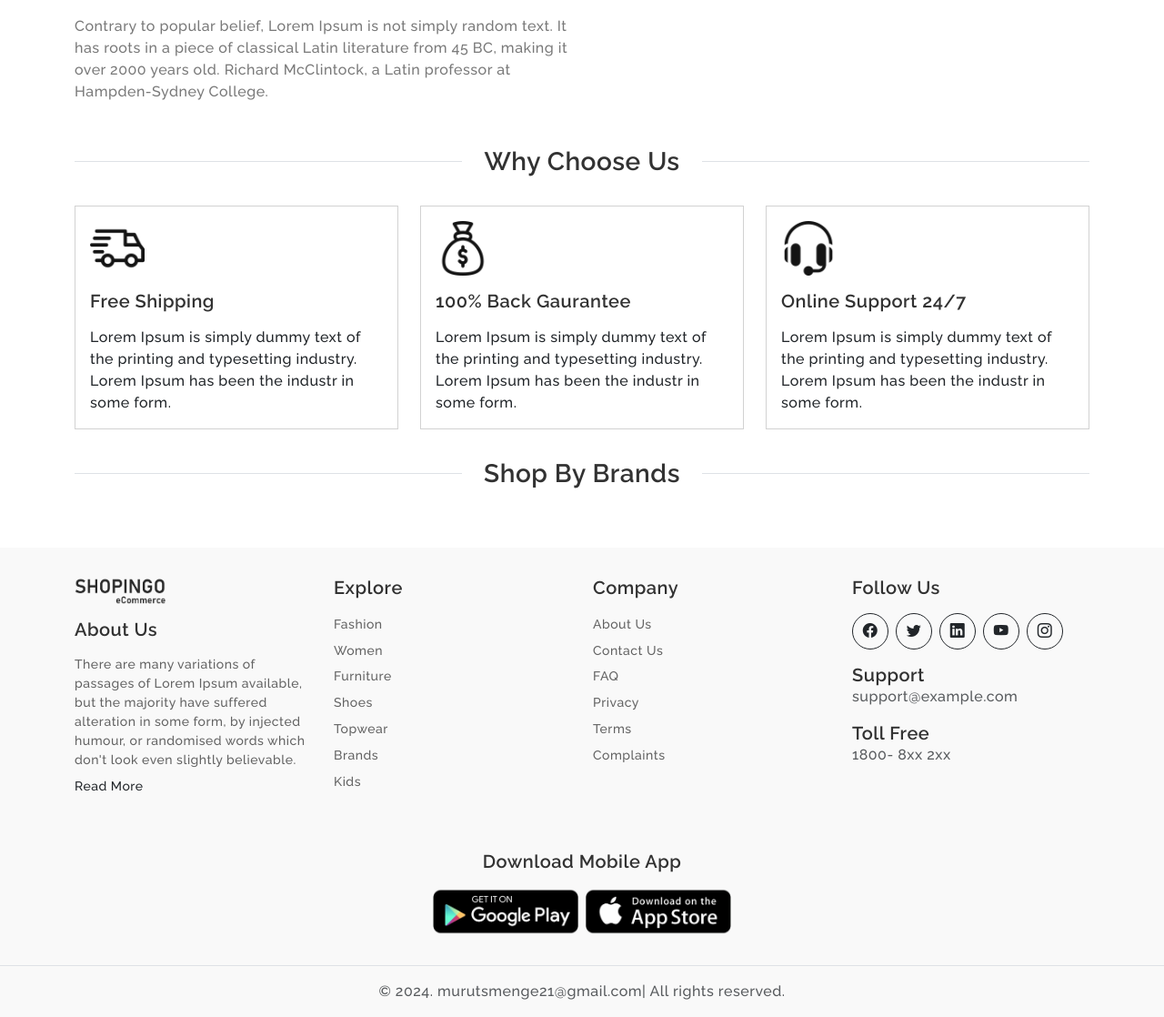
After one commit to murutsgebretsadik12/bk_flask_ecommerce, a Flask app: page /about in a window 1280 px wide. The commit adds this page. Shown: the part 591-1709 px from the top of the page at 91% size. Run offline with Flask 3, Linux system fonts and the light colour scheme; some libraries are stand-ins or nearby versions.

Commit message:
update the template

```diff
--- /dev/null
+++ b/eccomerce/templates/about.html
@@ -0,0 +1,91 @@
+{% extends 'base.html' %}
+
+{% block title %} Cart {% endblock %}
+
+
+{% block body %}
+
+ <!--start page content-->
+<div class="page-content">
+
+
+    <!--start breadcrumb-->
+    <div class="py-4 border-bottom">
+     <div class="container">
+       <nav aria-label="breadcrumb">
+         <ol class="breadcrumb mb-0">
+           <li class="breadcrumb-item"><a href="javascript:;">Home</a></li>
+           <li class="breadcrumb-item"><a href="javascript:;">Pages</a></li>
+           <li class="breadcrumb-item active" aria-current="page">About Us</li>
+         </ol>
+       </nav>
+     </div>
+    </div>
+    <!--end breadcrumb-->
+
+
+    <!--start product details-->
+    <section class="section-padding">
+     <div class="container">
+        <div class="row g-4">
+           <div class="col-12 col-xl-6">
+             <h3 class="fw-bold">Our Story</h3>
+                         <p>Lorem Ipsum is simply dummy text of the printing and typesetting industry. Lorem Ipsum has been the industry's standard dummy text ever since the 1500s, when an unknown printer took a galley of type and scrambled it to make a type specimen book. It has survived not only five centuries, but also the leap into electronic typesetting, remaining essentially unchanged.</p>
+                         <p>Contrary to popular belief, Lorem Ipsum is not simply random text. It has roots in a piece of classical Latin literature from 45 BC, making it over 2000 years old. Richard McClintock, a Latin professor at Hampden-Sydney College in Virginia, looked up one of the more obscure.</p>
+                         <p>Contrary to popular belief, Lorem Ipsum is not simply random text. It has roots in a piece of classical Latin literature from 45 BC, making it over 2000 years old. Richard McClintock, a Latin professor at Hampden-Sydney College.</p>
+           </div>
+           <div class="col-12 col-xl-6">
+              <img src="https://images.pexels.com/photos/7679877/pexels-photo-7679877.jpeg?auto=compress&cs=tinysrgb&w=1260&h=750&dpr=1" class="img-fluid" alt="">
+           </div>
+        </div><!--end row-->
+
+        <div class="separator section-padding">
+         <div class="line"></div>
+         <h3 class="mb-0 h3 fw-bold">Why Choose Us</h3>
+         <div class="line"></div>
+       </div>
+
+        <div class="row row-cols-1 row-cols-xl-3 g-4 why-choose">
+         <div class="col d-flex">
+           <div class="card rounded-0 shadow-none w-100">
+             <div class="card-body">
+               <img src="../static/images/icons/delivery.webp" width="60" alt="">
+               <h5 class="my-3 fw-bold">Free Shipping</h5>
+               <p class="mb-0">Lorem Ipsum is simply dummy text of the printing and typesetting industry. Lorem Ipsum has been the industr in some form.</p>
+             </div>
+           </div>
+         </div>
+         <div class="col d-flex">
+           <div class="card rounded-0 shadow-none w-100">
+             <div class="card-body">
+               <img src="../static/images/icons/money-bag.webp" width="60" alt="">
+               <h5 class="my-3 fw-bold">100% Back Gaurantee</h5>
+               <p class="mb-0">Lorem Ipsum is simply dummy text of the printing and typesetting industry. Lorem Ipsum has been the industr in some form.</p>
+             </div>
+           </div>
+         </div>
+         <div class="col d-flex">
+           <div class="card rounded-0 shadow-none w-100">
+             <div class="card-body">
+               <img src="../static/images/icons/support.webp" width="60" alt="">
+               <h5 class="my-3 fw-bold">Online Support 24/7</h5>
+               <p class="mb-0">Lorem Ipsum is simply dummy text of the printing and typesetting industry. Lorem Ipsum has been the industr in some form.</p>
+             </div>
+           </div>
+         </div>
+       </div>
+
+        <div class="separator section-padding">
+         <div class="line"></div>
+         <h3 class="mb-0 h3 fw-bold">Shop By Brands</h3>
+         <div class="line"></div>
+       </div>
+     </div>
+   </section>
+    <!--start product details-->
+
+  </div>
+   <!--end page content-->
+
+
+{% endblock %}
--- a/eccomerce/templates/base.html
+++ b/eccomerce/templates/base.html
@@ -32,21 +32,22 @@
   <header class="top-header">
     <nav class="navbar navbar-expand-xl w-100 navbar-light container gap-3">
         <div class="container-fluid">
-            <a class="navbar-brand d-none d-xl-inline" href="index.html"><img src="../asset/images/logo.webp" class="logo-img" alt=""></a>
+            <a class="navbar-brand d-none d-xl-inline" href="home.html"><img src="../asset/images/logo.webp" class="logo-img" alt=""></a>
             <a class="mobile-menu-btn d-inline d-xl-none" href="javascript:;" data-bs-toggle="offcanvas"
               data-bs-target="#offcanvasNavbar">
               <i class="bi bi-list"></i>
             </a>
             <div class="offcanvas offcanvas-start" tabindex="-1" id="offcanvasNavbar">
                 <div class="offcanvas-header">
-                  <div class="offcanvas-logo"><img src="../asset/images/logo.webp" class="logo-img" alt="">
+                  <div class="offcanvas-logo">
+                    <img src="../static/images/logo.webp" class="logo-img" alt="">
                   </div>
                   <button type="button" class="btn-close text-reset" data-bs-dismiss="offcanvas" aria-label="Close"></button>
                 </div>
                 <div class="offcanvas-body primary-menu">
                   <ul class="navbar-nav justify-content-start flex-grow-1 gap-1">
                     <li class="nav-item">
-                      <a class="nav-link" href="home.html">Home</a>
+                      <a class="nav-link" href="/">Home</a>
                     </li>
                     <li class="nav-item dropdown">
                       <a class="nav-link dropdown-toggle dropdown-toggle-nocaret" href="tv-shows.html"
@@ -127,10 +128,10 @@
                       </ul>
                     </li>
                     <li class="nav-item">
-                      <a class="nav-link" href="about-us.html">About</a>
+                      <a class="nav-link" href="/about">About</a>
                     </li>
                     <li class="nav-item">
-                      <a class="nav-link" href="contact-us.html">Contact</a>
+                      <a class="nav-link" href="/contact">Contact</a>
                     </li>
                     <li class="nav-item dropdown mx-2">
                       <a class="nav-link dropdown-toggle text-grey" href="#" role="button", id="profileDropdown"
```
Also changed, not shown: eccomerce/templates/contact.html (+111 -0 lines), requirements.txt (+23 -0 lines).
